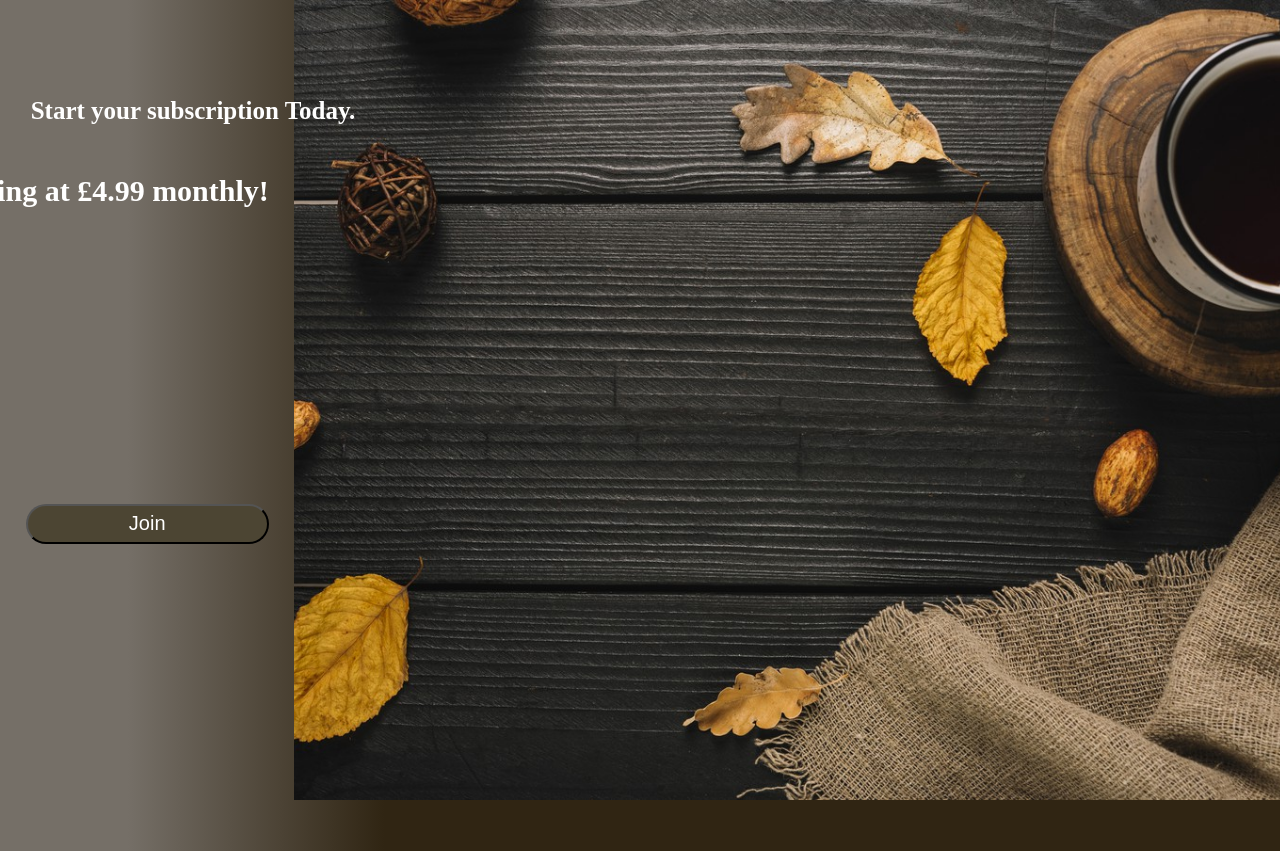
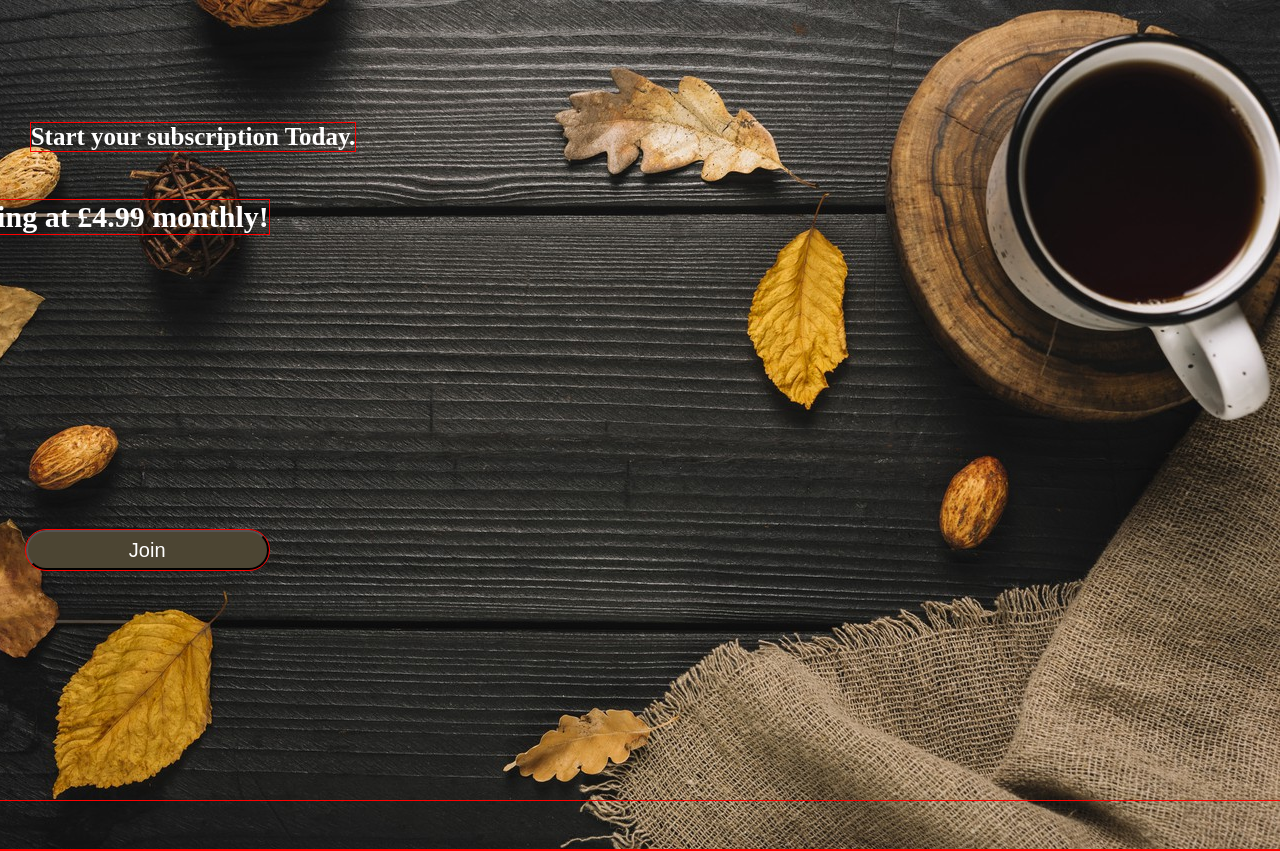
Before and after one commit to MohammedUsman-hub/coffee-subscription-landing-page, a React (Create React App) app in the folder coffee-sub/: page / in a window 1280 px wide. Shown: the top 851 px of the page. Built offline with nearby package versions, Linux system fonts and the light colour scheme.

Commit message:
more styling and adding comments

```diff
--- a/coffee-sub/src/components/bg.js
+++ b/coffee-sub/src/components/bg.js
@@ -4,9 +4,10 @@ import "../index.css";
 
 export default class Bg extends Component {
     render(){
-        return (<div>
-            <img id='bg' src={bg}></img>
-            <h2></h2>
+        return (
+        <div id='bg'>
+            <img  src={bg}></img>
+
         </div>
         );
     }
--- a/coffee-sub/src/index.css
+++ b/coffee-sub/src/index.css
@@ -9,16 +9,26 @@ html, body{
   scroll-behavior: smooth;
 }
 
+*{
+  outline: 1px solid red;
+}
 
+/* Background image */
 #bg{
-  width: 77%;
-  position: relative;
-  left: 23%;
+  display: flex;
+  justify-content: flex-end;
+  min-height: 100vh;
+
+ /* opacity: 75%;*/
+}
+.background-img{
+  display: flex;
   min-height: 100vh;
   object-fit: cover;
- /* opacity: 75%;*/
+
 }
 
+/* Join button */
 #join-btn{
   display: flex;
   justify-content: center;
```
